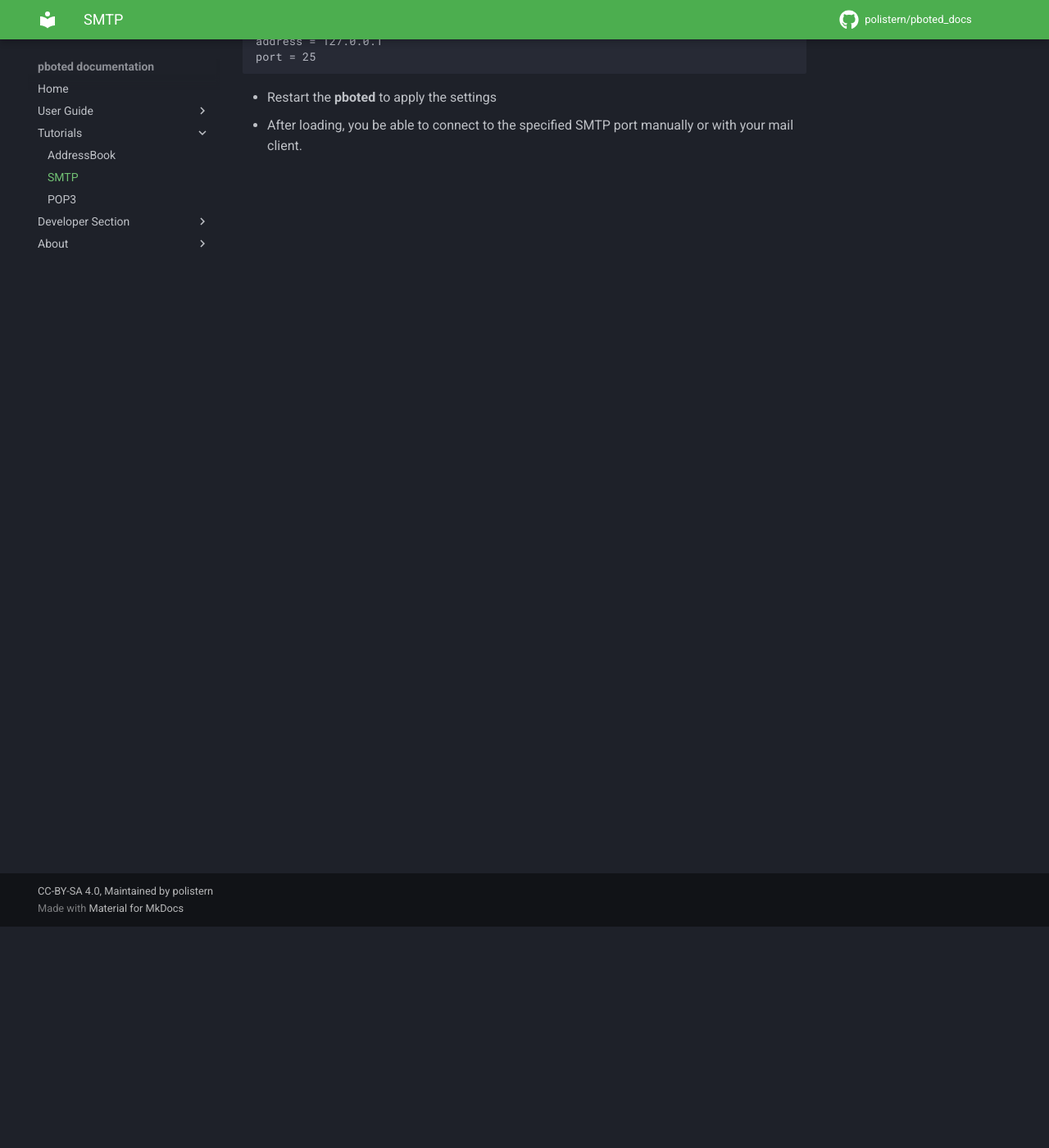
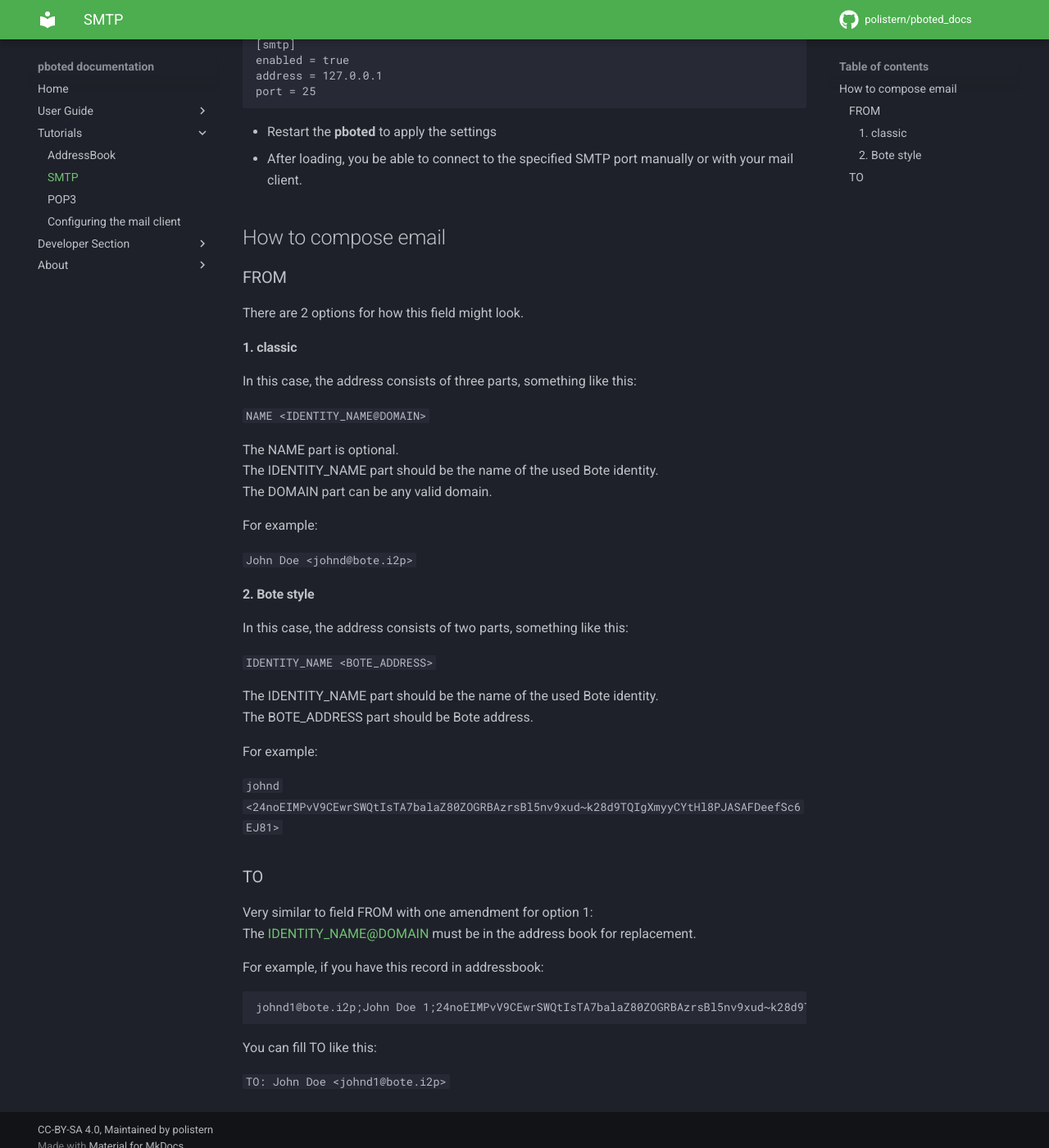
Before and after one commit to polistern/pboted_docs, an MkDocs documentation site: the page built from docs/docs/tutorials/SMTP.md, in a window 1280 px wide and 1400 px high, scrolled down 270 px. Shown: the whole window at 82% size. Built offline with MkDocs 1.6.1 and Material for MkDocs 9.7.7, drawn with Linux system fonts in a browser that asks for light colours; comment, search, counter and statistics services are not loaded; some of the changed text lies outside the part shown.

Commit message:
Added how to about SMTP and POP3 usage.

````diff
--- a/docs/docs/tutorials/SMTP.md
+++ b/docs/docs/tutorials/SMTP.md
@@ -1,4 +1,6 @@
 # SMTP
+
+_Tested with [Mozilla Thunderbird](https://www.thunderbird.net/en-US/)_
 
 To be able to send email through SMTP you need to:
 
@@ -13,3 +15,51 @@ port = 25
 
 - Restart the **pboted** to apply the settings
 - After loading, you be able to connect to the specified SMTP port manually or with your mail client.
+
+## How to compose email
+
+### FROM
+
+There are 2 options for how this field might look.
+
+#### 1. classic
+
+In this case, the address consists of three parts, something like this:
+
+`NAME <IDENTITY_NAME@DOMAIN>`
+
+The NAME part is optional.
+The IDENTITY_NAME part should be the name of the used Bote identity.
+The DOMAIN part can be any valid domain.
+
+For example:
+
+`John Doe <johnd@bote.i2p>`
+
+#### 2. Bote style
+
+In this case, the address consists of two parts, something like this:
+
+`IDENTITY_NAME <BOTE_ADDRESS>`
+
+The IDENTITY_NAME part should be the name of the used Bote identity.
+The BOTE_ADDRESS part should be Bote address.
+
+For example:
+
+`johnd <24noEIMPvV9CEwrSWQtIsTA7balaZ80ZOGRBAzrsBl5nv9xud~k28d9TQIgXmyyCYtHl8PJASAFDeefSc6EJ81>`
+
+### TO
+
+Very similar to field FROM with one amendment for option 1:
+The <IDENTITY_NAME@DOMAIN> must be in the address book for replacement.
+
+For example, if you have this record in addressbook:
+
+```
+johnd1@bote.i2p;John Doe 1;24noEIMPvV9CEwrSWQtIsTA7balaZ80ZOGRBAzrsBl5nv9xud~k28d9TQIgXmyyCYtHl8PJASAFDeefSc6EJ81
+```
+
+You can fill TO like this:
+
+`TO: John Doe <johnd1@bote.i2p>`
--- a/docs/mkdocs.yml
+++ b/docs/mkdocs.yml
@@ -18,6 +18,7 @@ nav:
   - AddressBook: tutorials/addressbook.md
   - SMTP: tutorials/SMTP.md
   - POP3: tutorials/POP3.md
+  - Configuring the mail client: tutorials/mail_client.md
 - Developer Section:
   - Building from source:
     - Requirements: devs/building/requirements.md
````
Also changed, not shown: docs/docs/tutorials/POP3.md (+2 -0 lines), docs/docs/tutorials/mail_client.md (added, +26 -0 lines), 2 other files.
